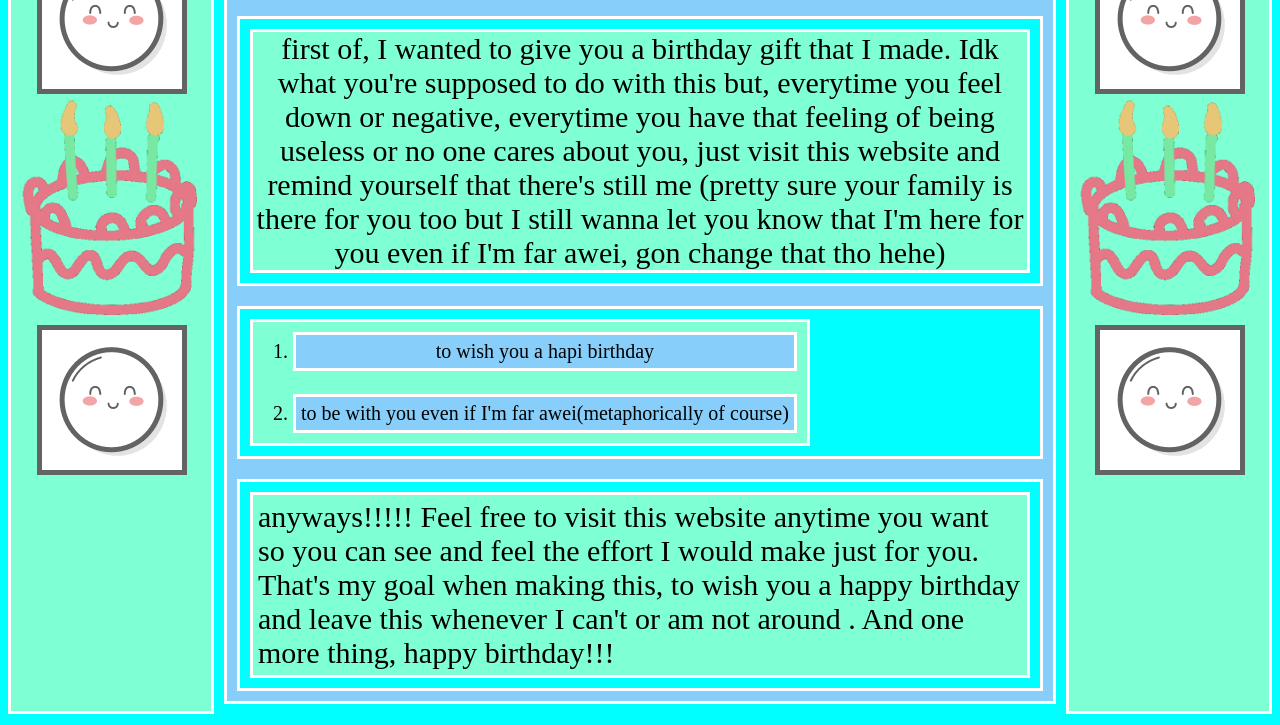
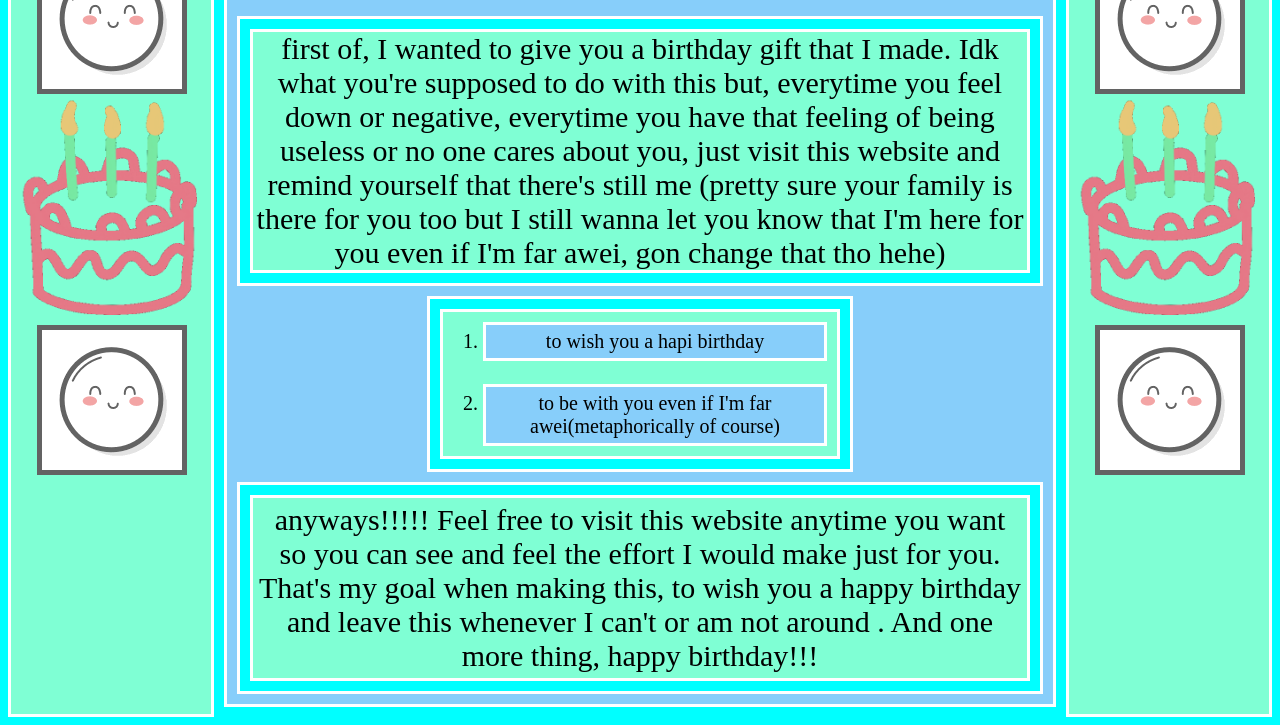
Before and after one commit to ArelsaBromio/ToYou, a plain HTML site: page goals.html in a window 1280 px wide. Shown: the part 373-1098 px from the top of the page. Drawn offline with Linux system fonts and the light colour scheme.

Commit message:
edit goals.css and random.html
removed "link to article button" text from random
removed: display flex from list div
added 200px margin on left and right from list div

```diff
--- a/goals.css
+++ b/goals.css
@@ -66,8 +66,10 @@ body{
 .list.div{
     background-color: aqua;
     border: solid white;
-    margin: 10px;
-    display: flex;
+    margin-left: 200px;
+    margin-right: 200px;
+
+    text-align: center;
 }
 
 .ol{
@@ -99,6 +101,7 @@ body{
     margin: 10px;
     font-size: 30px;
     display: flex;
+    text-align: center;
 }
 
 .img.div{
```
Also changed, not shown: random.html (+2 -2 lines).
